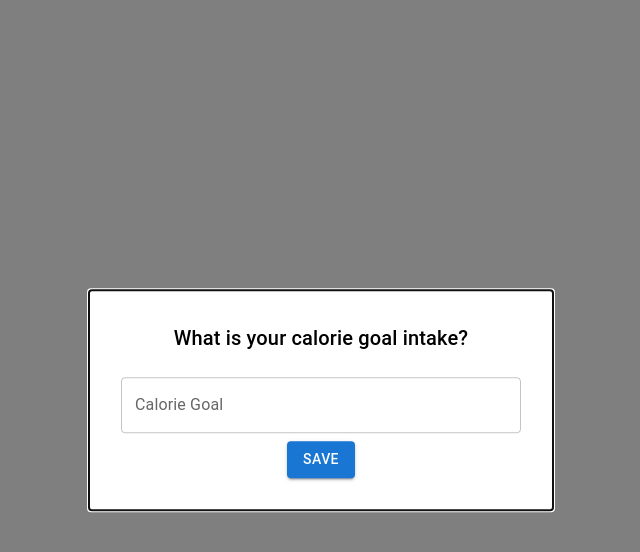
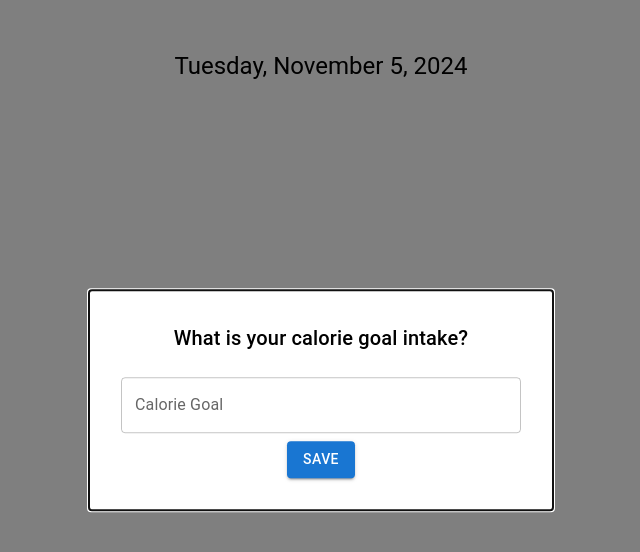
Before and after one commit to IvnFrtch/CalorieCounter, a React (Vite) app: page /dashboard in a window 1280 px wide. Shown: the top 552 px of the page, without its empty margins (319-959 px from the left). Built offline with nearby package versions, Linux system fonts and the light colour scheme.

Commit message:
added date

```diff
--- a/src/Pages/Dashboard.jsx
+++ b/src/Pages/Dashboard.jsx
@@ -1,4 +1,3 @@
-// Dashboard.js
 import React, { useState } from 'react';
 import { Button, Typography, Box, Table, TableBody, TableCell, TableContainer, TableHead, TableRow, Paper } from '@mui/material';
 import GoalModal from '../Components/GoalModal';
@@ -16,8 +15,19 @@ const Dashboard = () => {
     setCaloriesConsumed(caloriesConsumed + meal.calories);
   };
 
+  // Get current date
+  const currentDate = new Date().toLocaleDateString('en-US', {
+    weekday: 'long',
+    year: 'numeric',
+    month: 'long',
+    day: 'numeric',
+  });
+
   return (
     <div style={{ display: 'flex', flexDirection: 'column', alignItems: 'center', marginTop: '50px' }}>
+      {/* Display current date */}
+      <Typography variant="h5" gutterBottom>{currentDate}</Typography>
+
       {/* Goal Modal */}
       <GoalModal open={isGoalModalOpen} onClose={() => setIsGoalModalOpen(false)} onSave={(goal) => setCalorieGoal(goal)} />
 
```
